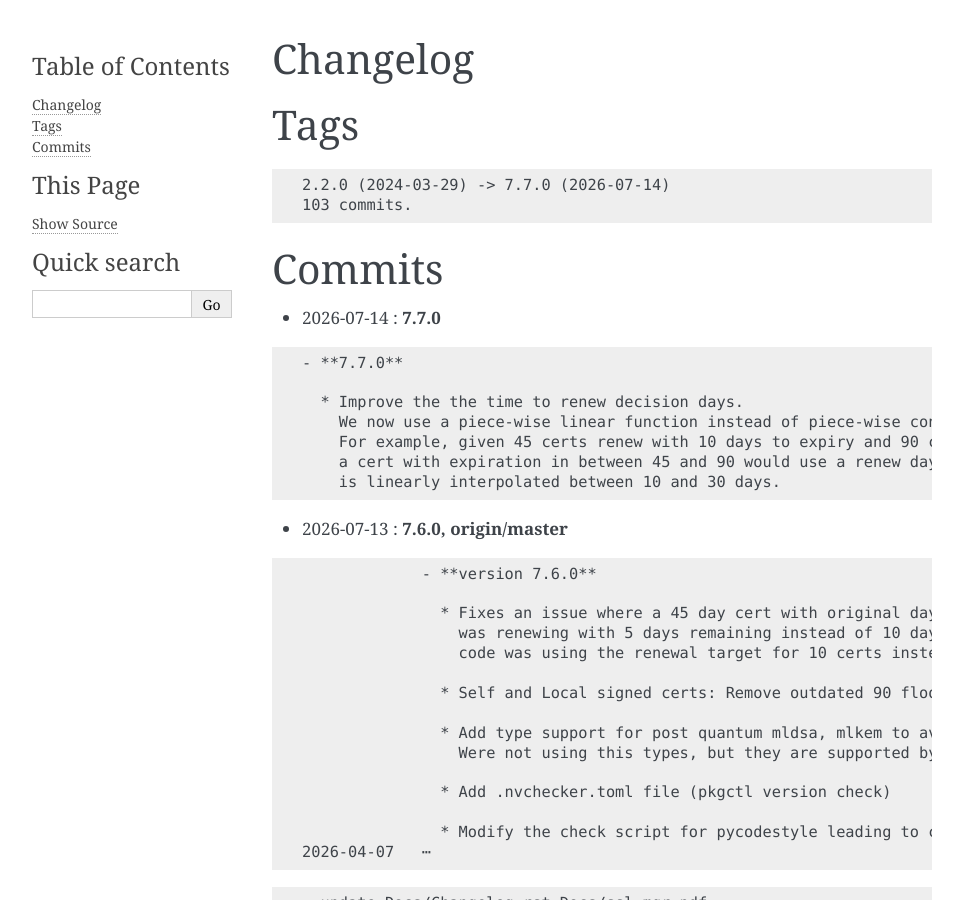
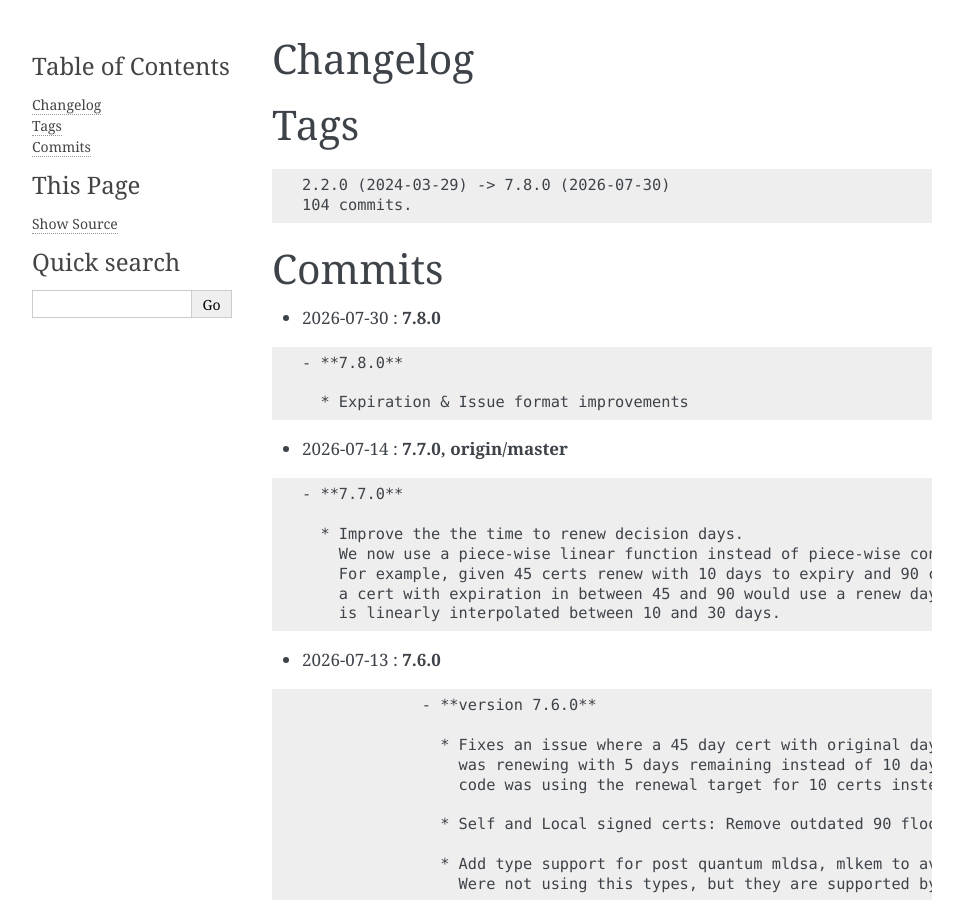
Before and after one commit to gene-git/ssl-mgr, a Sphinx documentation site: the page built from Docs/Changelog.rst, in a window 1280 px wide and 900 px high. Shown: the whole window, without its empty margins (148-1111 px from the left). Built offline with Sphinx 7.4.7, drawn with Linux system fonts in a browser that asks for light colours.

Commit message:
**7.8.0**
* Expiration & Issue format improvements

```diff
--- a/Docs/Changelog.rst
+++ b/Docs/Changelog.rst
@@ -6,14 +6,22 @@ Tags
 
 .. code-block:: text
 
-	2.2.0 (2024-03-29) -> 7.7.0 (2026-07-14)
-	103 commits.
+	2.2.0 (2024-03-29) -> 7.8.0 (2026-07-30)
+	104 commits.
 
 Commits
 =======
 
 
-* 2026-07-14  : **7.7.0**
+* 2026-07-30  : **7.8.0**
+
+.. code-block:: text
+
+              - **7.8.0**
+
+                * Expiration & Issue format improvements
+
+* 2026-07-14  : **7.7.0, origin/master**
 
 .. code-block:: text
 
--- a/Docs/conf.py
+++ b/Docs/conf.py
@@ -10,7 +10,7 @@ latex_engine = 'xelatex'
 project = "ssl-mgr"
 copyright = '2023-%Y, Gene C'
 author = 'Gene C'
-release = "7.7.0"
+release = "7.8.0"
 
 # -- General configuration ---------------------------------------------------
 # https://www.sphinx-doc.org/en/master/usage/configuration.html#general-configuration
--- a/src/ssl_mgr/config/version.py
+++ b/src/ssl_mgr/config/version.py
@@ -3,8 +3,8 @@
 """
 Project ssl-mgr
 """
-__version__ = "7.7.0"
-__date__ = "2026-07-14"
+__version__ = "7.8.0"
+__date__ = "2026-07-30"
 __reldev__ = "release"
 
 
```
Also changed, not shown: other parts of Docs/Changelog.rst (+1 -1 lines), README.rst (+6 -18 lines), 5 other files.
